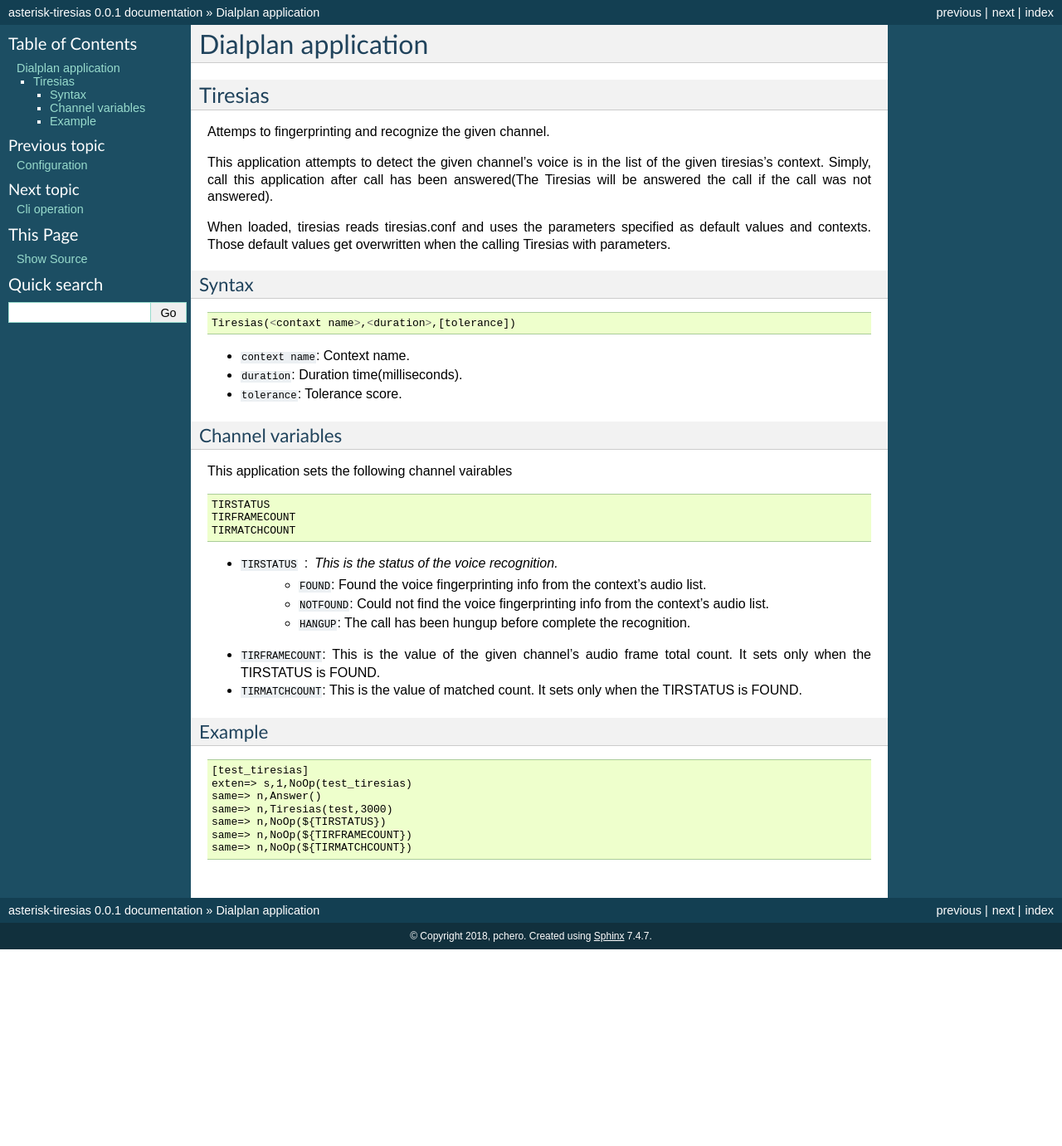
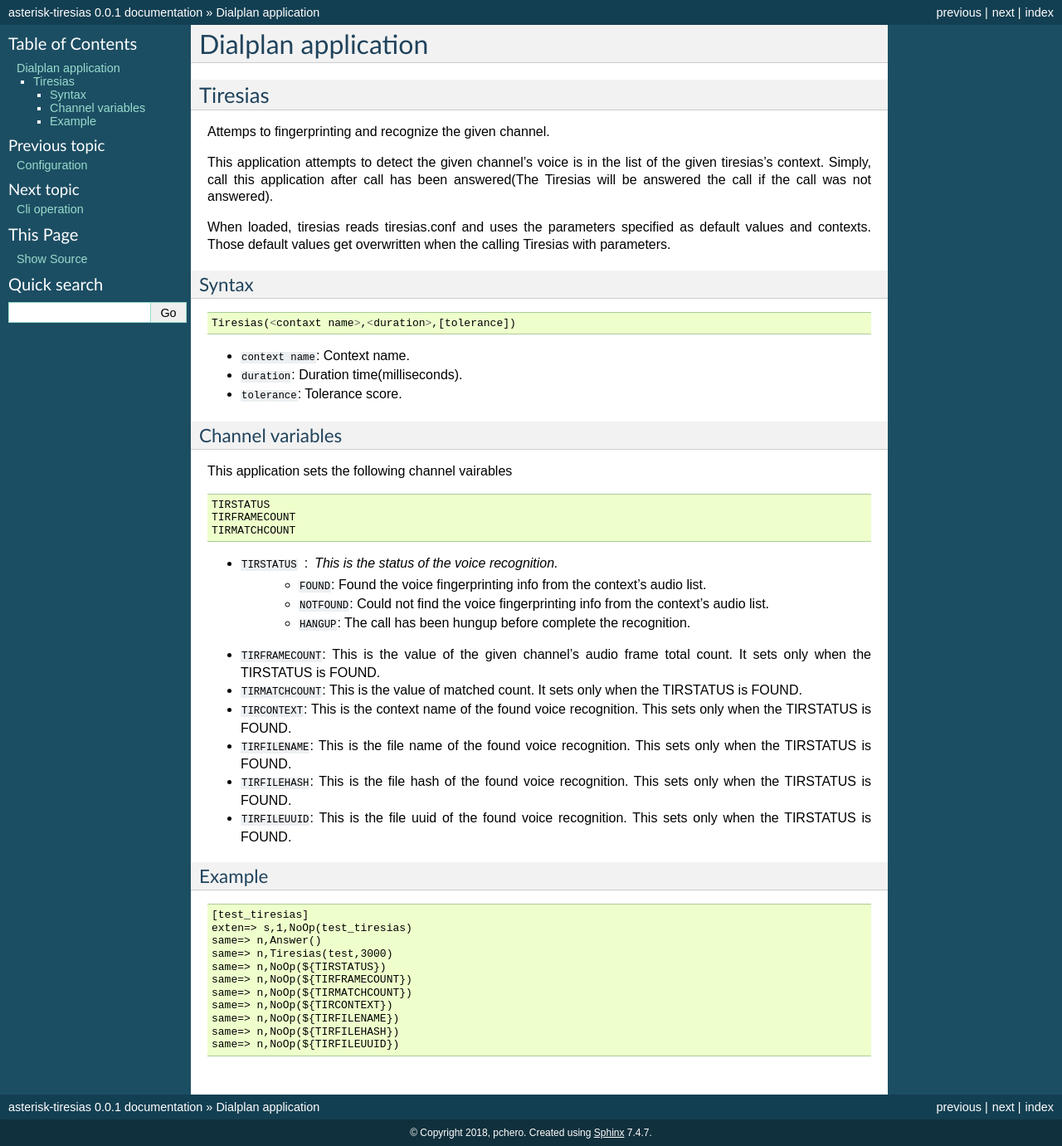
Before and after one commit to pchero/asterisk-tiresias, a Sphinx documentation site: the page built from doc/dialplan_application.rst, in a window 1280 px wide. Shown: the whole page at 83% size. Built offline with Sphinx 7.4.7, drawn with Linux system fonts in a browser that asks for light colours; before the commit the page ends 1144 px from its top, so only the background shows below that.

Commit message:
Updated doc
- #3

```diff
--- a/doc/dialplan_application.rst
+++ b/doc/dialplan_application.rst
@@ -39,6 +39,10 @@ This application sets the following channel vairables
     * ``HANGUP``: The call has been hungup before complete the recognition.
 * ``TIRFRAMECOUNT``: This is the value of the given channel's audio frame total count. It sets only when the TIRSTATUS is FOUND.
 * ``TIRMATCHCOUNT``: This is the value of matched count. It sets only when the TIRSTATUS is FOUND.
+* ``TIRCONTEXT``: This is the context name of the found voice recognition. This sets only when the TIRSTATUS is FOUND.
+* ``TIRFILENAME``: This is the file name of the found voice recognition. This sets only when the TIRSTATUS is FOUND.
+* ``TIRFILEHASH``: This is the file hash of the found voice recognition. This sets only when the TIRSTATUS is FOUND.
+* ``TIRFILEUUID``: This is the file uuid of the found voice recognition. This sets only when the TIRSTATUS is FOUND.
 
 Example
 -------
@@ -52,3 +56,7 @@ Example
   same=> n,NoOp(${TIRSTATUS})
   same=> n,NoOp(${TIRFRAMECOUNT})
   same=> n,NoOp(${TIRMATCHCOUNT})
+  same=> n,NoOp(${TIRCONTEXT})
+  same=> n,NoOp(${TIRFILENAME})
+  same=> n,NoOp(${TIRFILEHASH})
+  same=> n,NoOp(${TIRFILEUUID})
```
